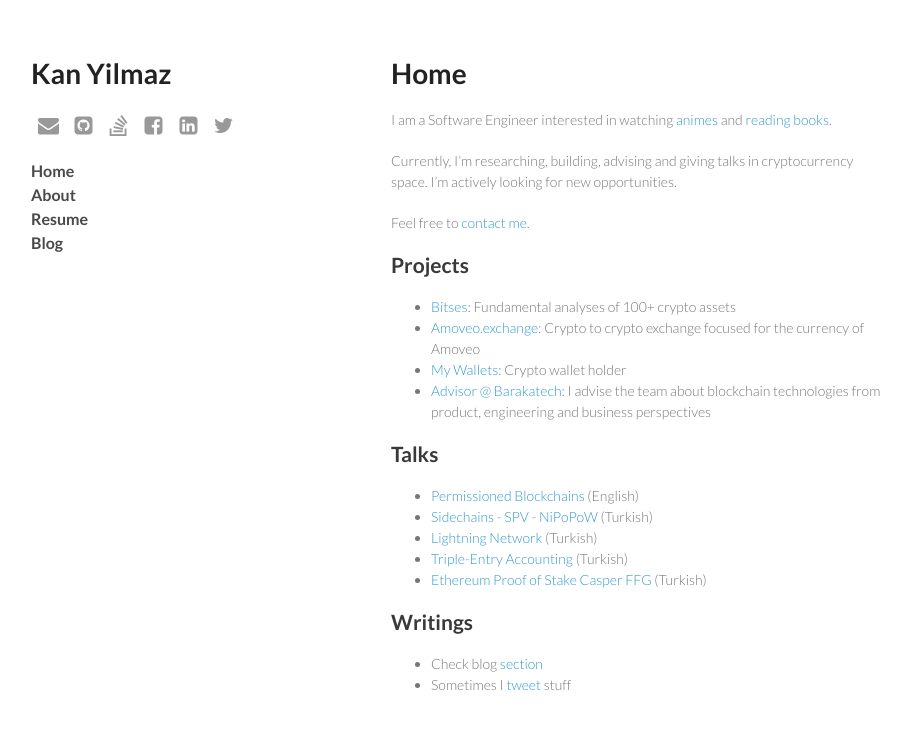
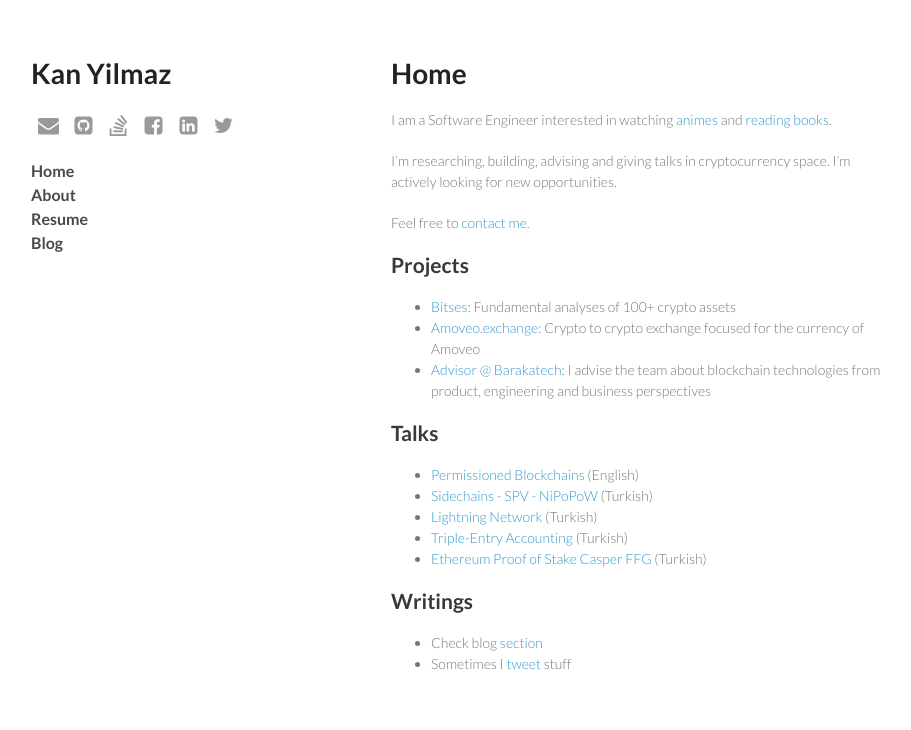
Before and after one commit to thellimist/thellimist.github.io, a Jekyll site: the page built from index.html, in a window 1280 px wide. Shown: the top 730 px of the page, without its empty margins (179-1090 px from the left). Built offline with Jekyll 4.4.1, drawn with Linux system fonts in a browser that asks for light colours; nearby versions of some CDN libraries.

```diff
--- a/index.html
+++ b/index.html
@@ -7,7 +7,7 @@ title: thellimist
 
 I am a Software Engineer interested in watching [animes](https://docs.google.com/spreadsheets/d/1maa414tmM5iKOrWWkQ6pWR38OrQhUrZaB-KqHjO9M-w/edit?usp=sharing) and [reading books](https://www.goodreads.com/thellimist).
 
-Currently, I'm researching, building, advising and giving talks in cryptocurrency space. I'm actively looking for new opportunities.
+I'm researching, building, advising and giving talks in cryptocurrency space. I'm actively looking for new opportunities.
 
 Feel free to [contact me](mailto:mufuyil@gmail.com).
 
@@ -15,7 +15,6 @@ Feel free to [contact me](mailto:mufuyil@gmail.com).
 
 * [Bitses](https://bitses.org/): Fundamental analyses of 100+ crypto assets
 * [Amoveo.exchange](https://amoveo.exchange): Crypto to crypto exchange focused for the currency of Amoveo
-* [My Wallets](http://mywallets.co): Crypto wallet holder
 * [Advisor @ Barakatech](https://www.linkedin.com/company/barakatech/): I advise the team about blockchain technologies from product, engineering and business perspectives
 
 ## Talks
```
Also changed, not shown: _posts/2019-7-23-happiness-in-5-minutes.md (added, +9 -0 lines).
